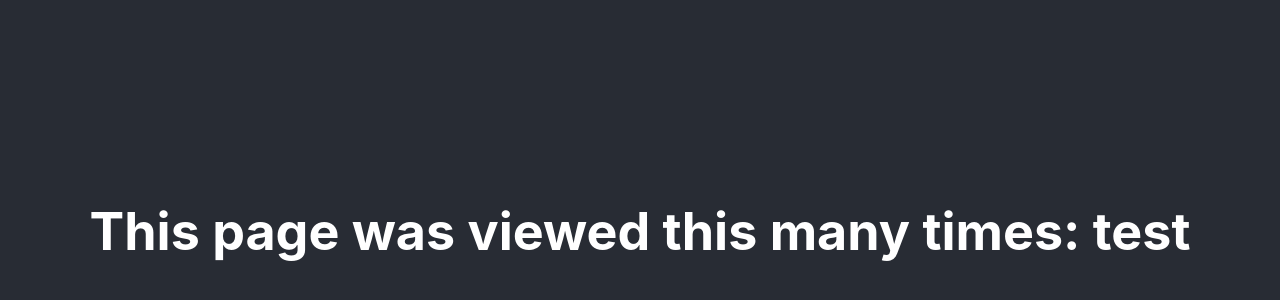
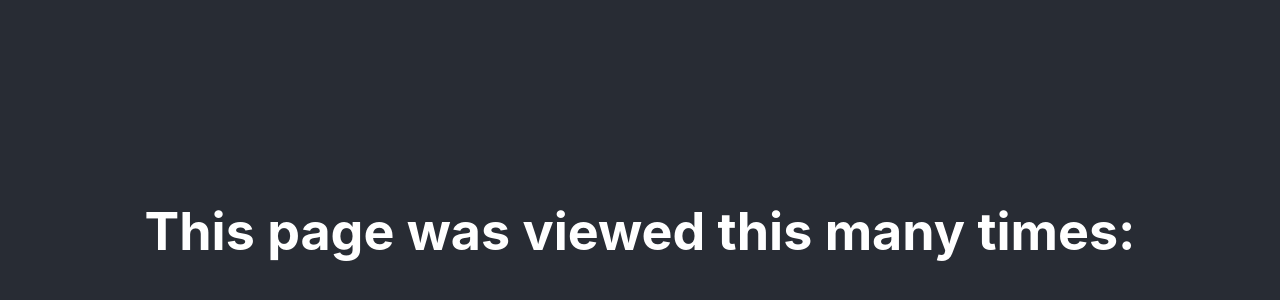
Before and after one commit to stefanshr/counter, a React (Create React App) app in the folder frontend/: page / in a window 1280 px wide. Shown: the part 136-436 px from the top of the page. Built offline with nearby package versions, Linux system fonts and the light colour scheme; no server answers.

Commit message:
update
Signed-off-by: Stefan <57998509+stefanshr@users.noreply.github.com>

```diff
--- a/frontend/src/App.js
+++ b/frontend/src/App.js
@@ -26,7 +26,7 @@ export default function App() {
     return (
             <div className="App">
                 <header className="App-header">
-                    <h1>This page was viewed this many times: test</h1>
+                    <h1>This page was viewed this many times:</h1>
                     <h2>{amount}</h2>
                 </header>
             </div>
```
